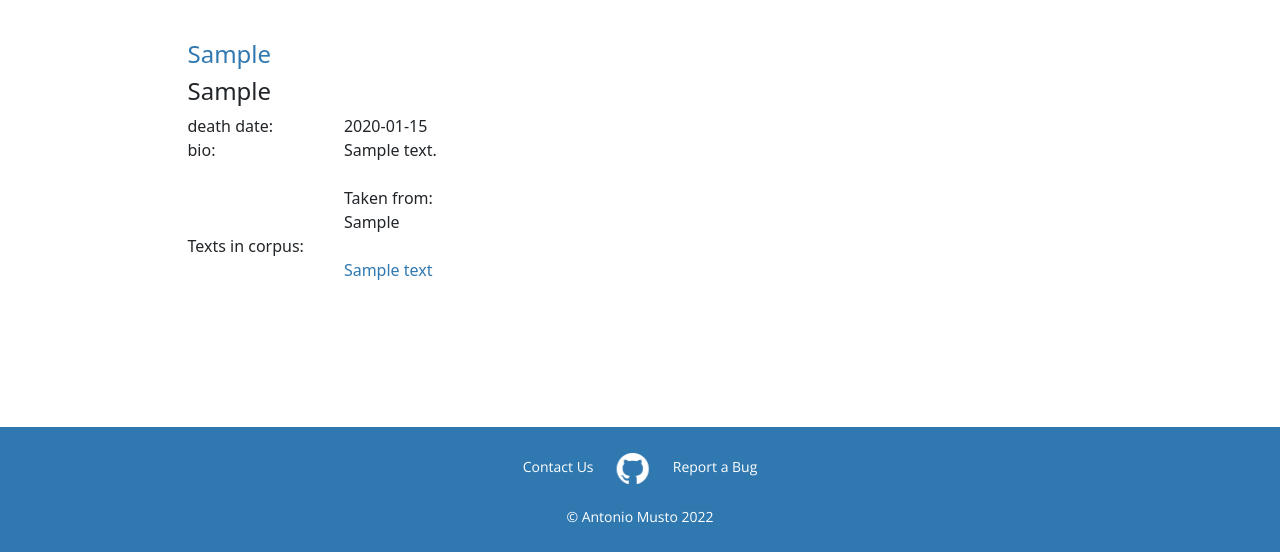
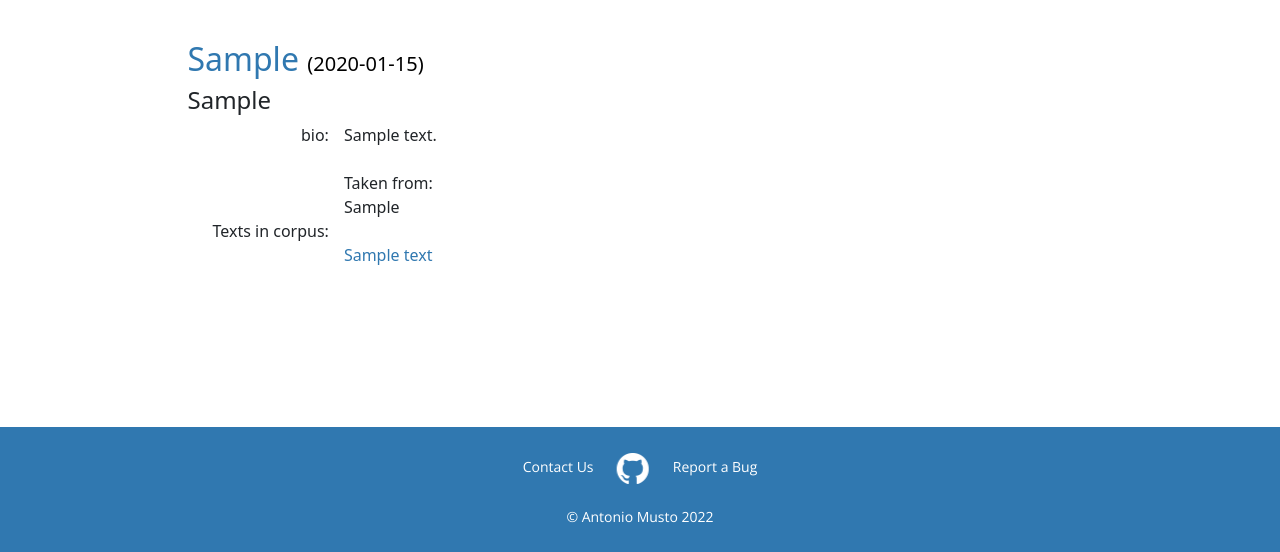
Before and after one commit to ammusto/nusus, a Django app: page /author/1/ in a window 1280 px wide. Shown: the part 248-800 px from the top of the page. Run offline with Django 4.2, Linux system fonts and the light colour scheme; tables that the repository leaves empty hold one stand-in row (values such as "Sample post"); some libraries are stand-ins or nearby versions; some web fonts are replaced.

Commit message:
update author and text detail

```diff
--- a/info_corpus/views.py
+++ b/info_corpus/views.py
@@ -31,7 +31,7 @@ def page_not_found_view(request, exception):
 def corpus(request):
     texts = Text.objects.all()
     txt_cnt = texts.count()
-    au_cnt = Author.objects.all().count()
+    au_cnt = Author.objects.filter(incrp=1).count()
     pg_cnt = Page.objects.all().count()
 
     #function to get the total words in corpus
--- a/static/css/main.css
+++ b/static/css/main.css
@@ -339,7 +339,8 @@
 }
  .au_left {
  width: 17%;
- font-weight: 500
+ font-weight: 500;
+ text-align: right;
 }
  input[type="search"]::-webkit-search-cancel-button {
  /* Remove default */
--- a/templates/text_corpus/au_detail.html
+++ b/templates/text_corpus/au_detail.html
@@ -4,8 +4,8 @@
     <tbody>
       <tr class='tr_au'>
         <td colspan="2">
-          <h4>
-            <a href="">{{ author.au_tl }}</a>
+          <h2>
+            <a href="">{{ author.au_tl }}</a> <span style="font-size: 20px">({{ author.date }})</span></h2>
         </td>
       </tr>
       <tr class='tr_au'>
@@ -13,10 +13,6 @@
           <h4>
             {{ author.au_ar }}
         </td>
-      </tr>
-      <tr class='tr_au'>
-        <td class="au_left">death date:</td>
-        <td> {{ author.date }}</td>
       </tr>
       <tr class='tr_au'>
         <td class="au_left">bio:</td>
--- a/text_corpus/models.py
+++ b/text_corpus/models.py
@@ -53,6 +53,7 @@ class Author(models.Model):
     au_ar = models.CharField(max_length = 250)
     sh_ar = models.CharField(max_length = 50)
     date = models.CharField(max_length = 50)
+    incrp = models.IntegerField()
     bio = models.TextField()
     cit = models.TextField()
 
```
Also changed, not shown: text_corpus/migrations/0005_author_incrp.py (added), text_corpus/migrations/0006_alter_author_incrp.py (added).
